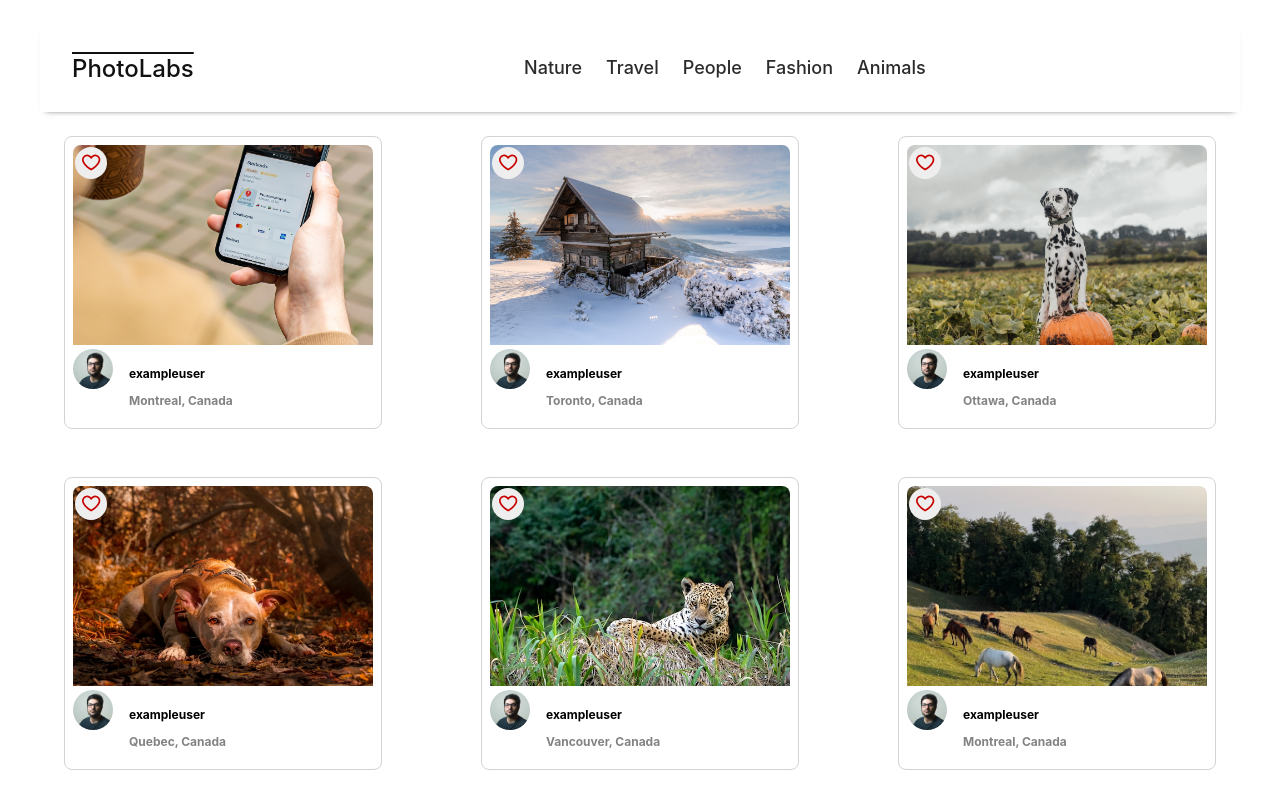
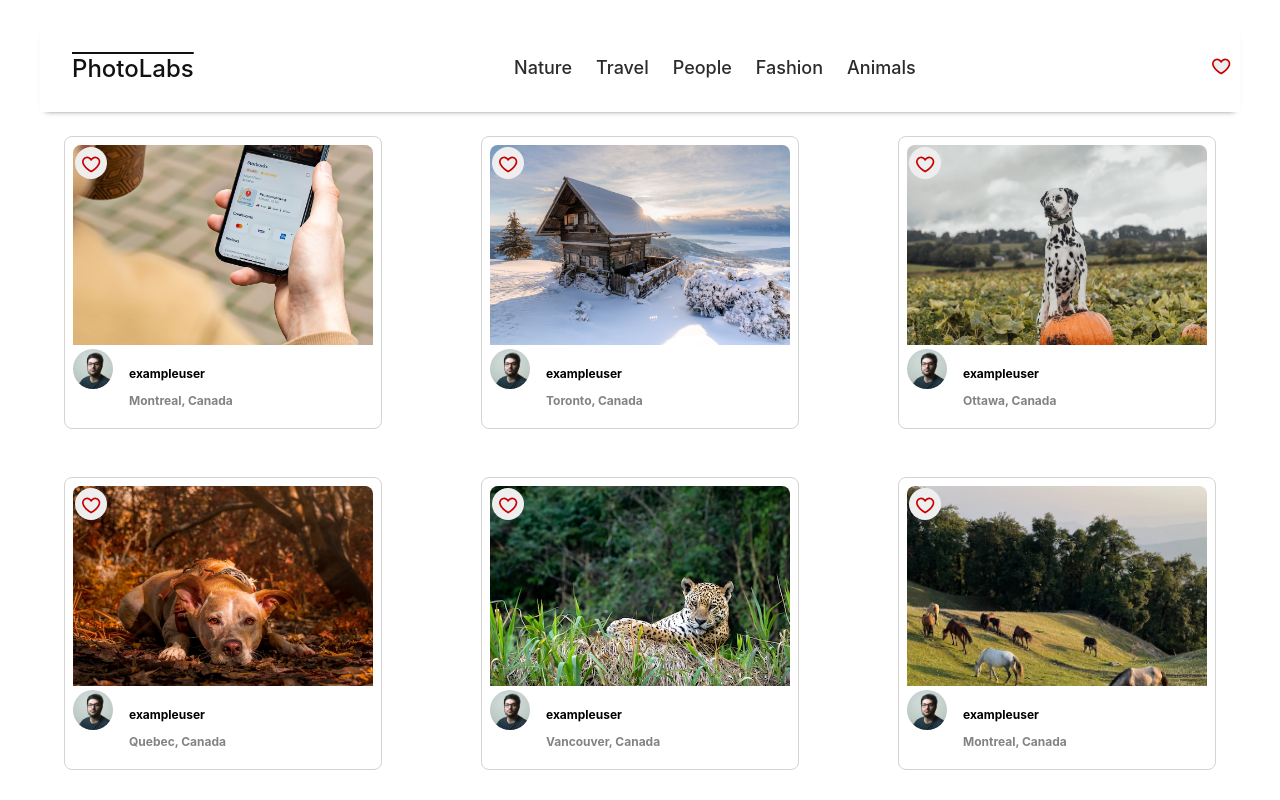
Before and after one commit to mig1991/photolabs-react, a React (Create React App) app in the folder frontend/: page / in a window 1280 px wide. Shown: the top 800 px of the page. Built offline with nearby package versions, Linux system fonts and the light colour scheme; the HTML template or start-up script is replaced by a standard one.

Commit message:
add notification to right side of nav bar

```diff
--- /dev/null
+++ b/frontend/src/components/NavFavIcon.jsx
@@ -0,0 +1,18 @@
+import React, { useContext } from 'react';
+import FavIcon from './FavIcon';
+import { FavouritesContext } from '../context/FavouritesContext';
+import '../styles/NavFavIcon.scss';
+
+function NavFavIcon() {
+  const { favourites } = useContext(FavouritesContext);
+  const hasFavourites = favourites.length > 0;
+
+  return (
+    <div className="nav-fav-icon">
+      <FavIcon isLiked={hasFavourites} />
+      {hasFavourites && <div className="nav-notification-dot"></div>}
+    </div>
+  );
+}
+
+export default NavFavIcon;
--- a/frontend/src/components/TopNavigationBar.jsx
+++ b/frontend/src/components/TopNavigationBar.jsx
@@ -1,24 +1,15 @@
-// src/components/TopNavigationBar.jsx
-
 import React, { useContext } from 'react';
-import { FavouritesContext } from '../context/FavouritesContext';
 import TopicList from './TopicList';
-import FavIcon from './FavIcon';
+import NavFavIcon from './NavFavIcon';
 import '../styles/TopNavigationBar.scss';
 
 const TopNavigationBar = ({ topics }) => {
-  const { favourites } = useContext(FavouritesContext);
-
   return (
     <div className="top-nav-bar">
       <span className="top-nav-bar__logo">PhotoLabs</span>
       <TopicList topics={topics} />
       <div className="favourites-notification">
-        {favourites.length > 0 && (
-          <span className="favourites-count">
-            <FavIcon isLiked={true} /> {favourites.length} Favourited Photo{favourites.length > 1 ? 's' : ''}
-          </span>
-        )}
+        <NavFavIcon />
       </div>
     </div>
   );
--- a/frontend/src/styles/FavBadge.scss
+++ b/frontend/src/styles/FavBadge.scss
@@ -3,22 +3,21 @@
 }
 
 .fav-badge__count {
-background-color: rgb(0, 0, 0);
-width: 20px;
-height: 20px;
-  border-radius: 99px;
+  background-color: green;
+  width: 8px;
+  height: 8px;
+  border-radius: 50%;
   position: absolute;
-  top: 0%;
-  right: 0%;
-  left: 70%;
-  bottom: 60%;
+  top: -4px;
+  right: -4px;
+  border: 2px solid white; // Optional: to add a border for better visibility
+}
 
-  span {
-    text-align: center;
-    color: white;
-    width: 100%;
-    font-weight: 500;
-    position: absolute;
-    font-size: 16px;
-  }
+.fav-icon {
+  width: 24px;
+  height: 24px;
 }
+
+.fav-icon.liked {
+  fill: red;
+}
--- /dev/null
+++ b/frontend/src/styles/NavFavIcon.scss
@@ -0,0 +1,24 @@
+.nav-fav-icon {
+  position: relative; // Ensure the icon is positioned relative to its container
+  display: inline-block;
+}
+
+.nav-notification-dot {
+  position: absolute;
+  top: -4px; // Adjust as needed for spacing
+  right: -4px; // Adjust as needed for spacing
+  width: 8px;
+  height: 8px;
+  background-color: green;
+  border-radius: 50%;
+  border: 2px solid white; // Optional: to add a border for better visibility
+}
+
+.fav-icon {
+  width: 24px;
+  height: 24px;
+}
+
+.fav-icon.liked {
+  fill: red;
+}
--- a/frontend/src/styles/PhotoFavButton.scss
+++ b/frontend/src/styles/PhotoFavButton.scss
@@ -1,5 +1,3 @@
-
-
 .photo-list__fav-icon {
   position: absolute; // Use absolute positioning
   top: 10px; // Adjust as needed for spacing
@@ -15,9 +13,44 @@
 }
 
 .photo-list__fav-icon-svg {
+  position: relative; // Ensure the SVG is the reference for the green dot's absolute positioning
   padding: 7px;
   top: 2px;
 }
+
+.fav-notification-dot {
+  position: absolute;
+  top: -4px; // Adjust as needed for spacing
+  right: -4px; // Adjust as needed for spacing
+  width: 8px;
+  height: 8px;
+  background-color: green;
+  border-radius: 50%;
+  border: 2px solid white; // Optional: to add a border for better visibility
+}
+
+
+
+
+
+
+
+
+
+
+
+
+
+
+
+
+
+
+
+
+
+
+
 
 // .photo-list__fav-icon {
 //   position: relative;
--- a/frontend/src/styles/TopNavigationBar.scss
+++ b/frontend/src/styles/TopNavigationBar.scss
@@ -18,3 +18,13 @@
   text-underline-position: auto;
   margin-left: 24px;
 }
+.nav-topics {
+  display: flex;
+  gap: 16px;
+  margin-right: auto; /* Add this to push the topics to the right */
+}
+
+.favourites-notification {
+  display: flex;
+  align-items: center;
+}
```
